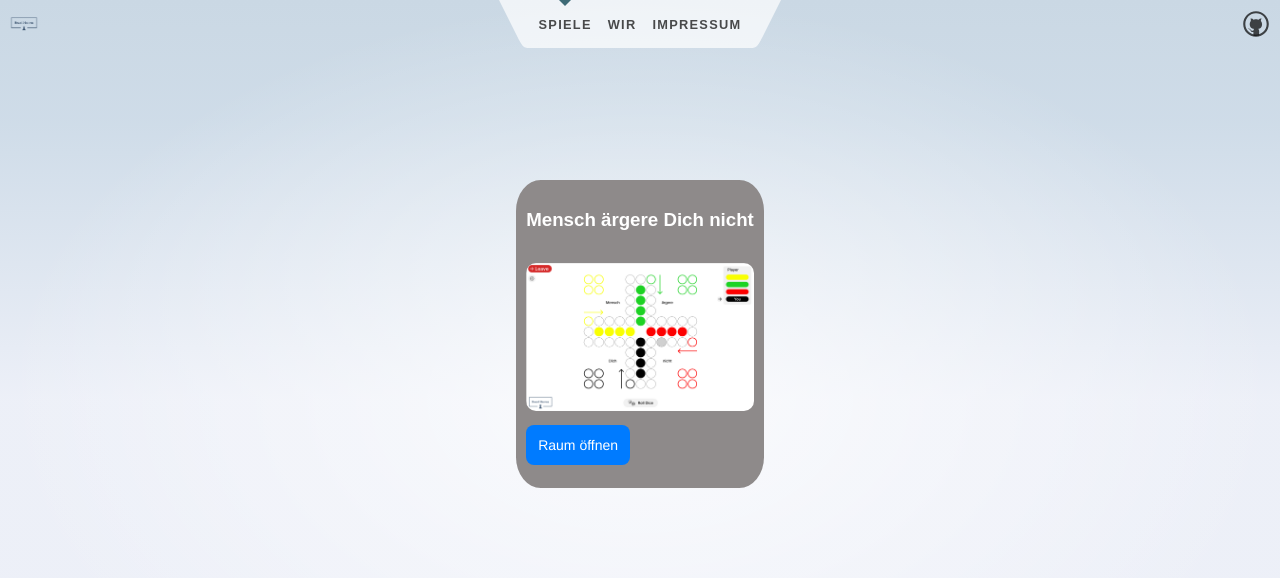
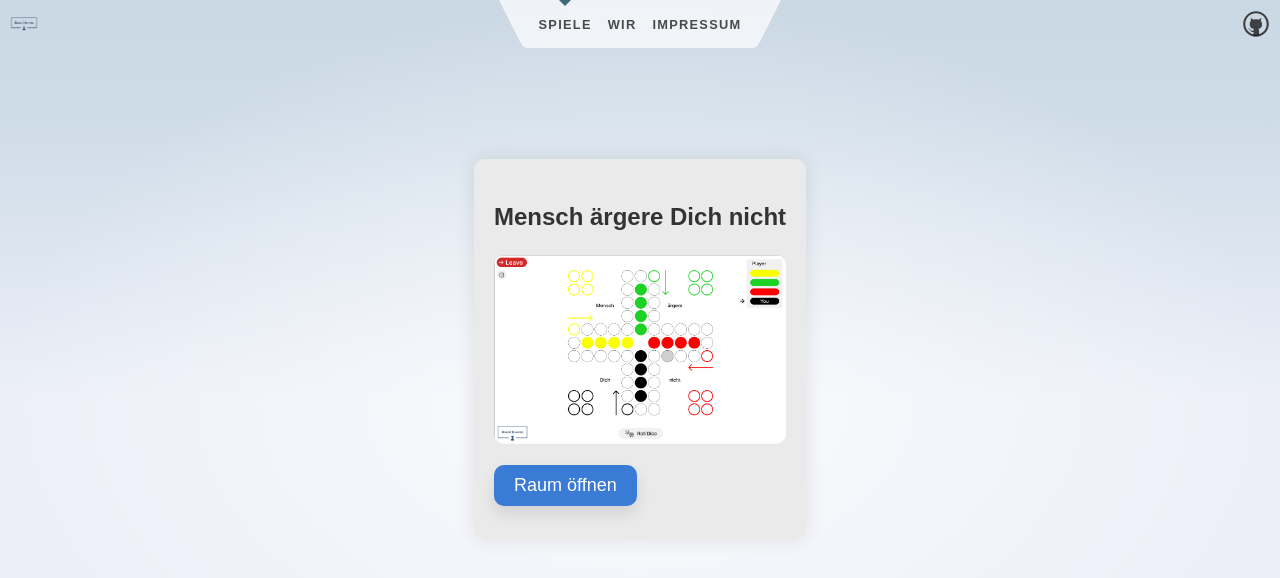
Before and after one commit to Pixxxel-Perfect/Boardheaven, a SvelteKit app in the folder frontend/boardheaven/: page / in a window 1280 px wide. Shown: the top 578 px of the page. Built offline with nearby package versions, Linux system fonts and the light colour scheme.

Commit message:
Start Screen redesign + Small fixes

```diff
--- a/frontend/boardheaven/src/routes/+layout.svelte
+++ b/frontend/boardheaven/src/routes/+layout.svelte
@@ -40,9 +40,6 @@
     padding: 12px;
   }
 
-  footer a {
-    font-weight: bold;
-  }
 
   @media (min-width: 480px) {
     footer {
--- a/frontend/boardheaven/src/routes/+page.svelte
+++ b/frontend/boardheaven/src/routes/+page.svelte
@@ -44,16 +44,14 @@
   <meta name="description" content="Choose Game" />
 </svelte:head>
 
-<section>
-  <div class="wrapper">
-    <h3>Mensch ärgere Dich nicht</h3>
-    <h1>
+<section >
+  <div class="wrapper" style="padding: 20px; border-radius: 10px;">
+    <h3 style="color: #333; font-family: 'Arial', sans-serif;">Mensch ärgere Dich nicht</h3>
       <span class="gameChooser">
         <picture>
           <img src={preview} alt="Welcome" />
         </picture>
       </span>
-    </h1>
 
     <h2>
       <button on:click={openRoom} class="button-2">Raum öffnen</button>
@@ -79,6 +77,7 @@
       {/if}
     </div>
   {/if}
+
 </section>
 
 <style>
@@ -151,11 +150,14 @@
 
   h3 {
     color: white;
+    font-size: x-large;
   }
   .wrapper {
-    background-color: rgb(142, 138, 138);
+    background-color: rgb(234, 234, 234);
     border-radius: 10%;
     padding: 10px;
+    box-shadow: 0px 0px 20px rgba(0, 0, 0, 0.1);
+
   }
   section {
     display: flex;
@@ -165,9 +167,6 @@
     flex: 0.6;
   }
 
-  h1 {
-    width: 100%;
-  }
 
   .gameChooser {
     display: block;
@@ -186,29 +185,24 @@
   }
 
   .button-2 {
-    background-color: #007bff;
-    border-radius: 8px;
-    border-width: 0;
+    margin-top: 80px;
+    transition: all 0.3s ease-in-out;
+    padding: 10px 20px;
+    background-color: #3a7bd5;
+    border: none;
+    cursor: pointer;
+    border-radius: 10px;
+    font-size: large;
+    font-family: Arial, sans-serif;
     color: white;
-    cursor: pointer;
-    display: inline-block;
-    font-family: "Haas Grot Text R Web", "Helvetica Neue", Helvetica, Arial,
-      sans-serif;
-    font-size: 14px;
-    font-weight: 500;
-    line-height: 20px;
-    list-style: none;
-    margin: 0;
-    padding: 10px 12px;
-    text-align: center;
-    transition: all 200ms;
-    vertical-align: baseline;
-    white-space: nowrap;
-    user-select: none;
-    -webkit-user-select: none;
-    touch-action: manipulation;
+    display: flex;
+    align-items: center;
+    justify-content: center;
+    box-shadow: 0px 8px 15px rgba(0, 0, 0, 0.1);
   }
   .button-2:hover {
-    background-color: #0056b3;
-  }
+    background-color: #3a7bd5;
+    box-shadow: 0px 15px 20px rgba(30, 190, 223, 0.4);
+    transform: translateY(-3px);
+    }
 </style>
--- a/frontend/boardheaven/src/routes/game/+page.svelte
+++ b/frontend/boardheaven/src/routes/game/+page.svelte
@@ -567,10 +567,9 @@
   .container {
     display: flex;
     gap: 20px;
-    flex-wrap: nowrap; /* Default to no wrapping */
+    flex-wrap: nowrap;
   }
 
-  /* Switch to vertical layout when the screen is 600px or less */
   @media (max-width: 600px) {
     .container {
       flex-wrap: wrap;
--- a/frontend/boardheaven/src/routes/lobby/+page.svelte
+++ b/frontend/boardheaven/src/routes/lobby/+page.svelte
@@ -166,12 +166,6 @@
     border-radius: 56px;
   }
 
-  .link-textbox > .svg-container {
-    top: 50%;
-    right: 10px;
-    transform: translateY(-50%);
-    position: absolute;
-  }
 
   .link-label {
     padding-top: 30px;
```
